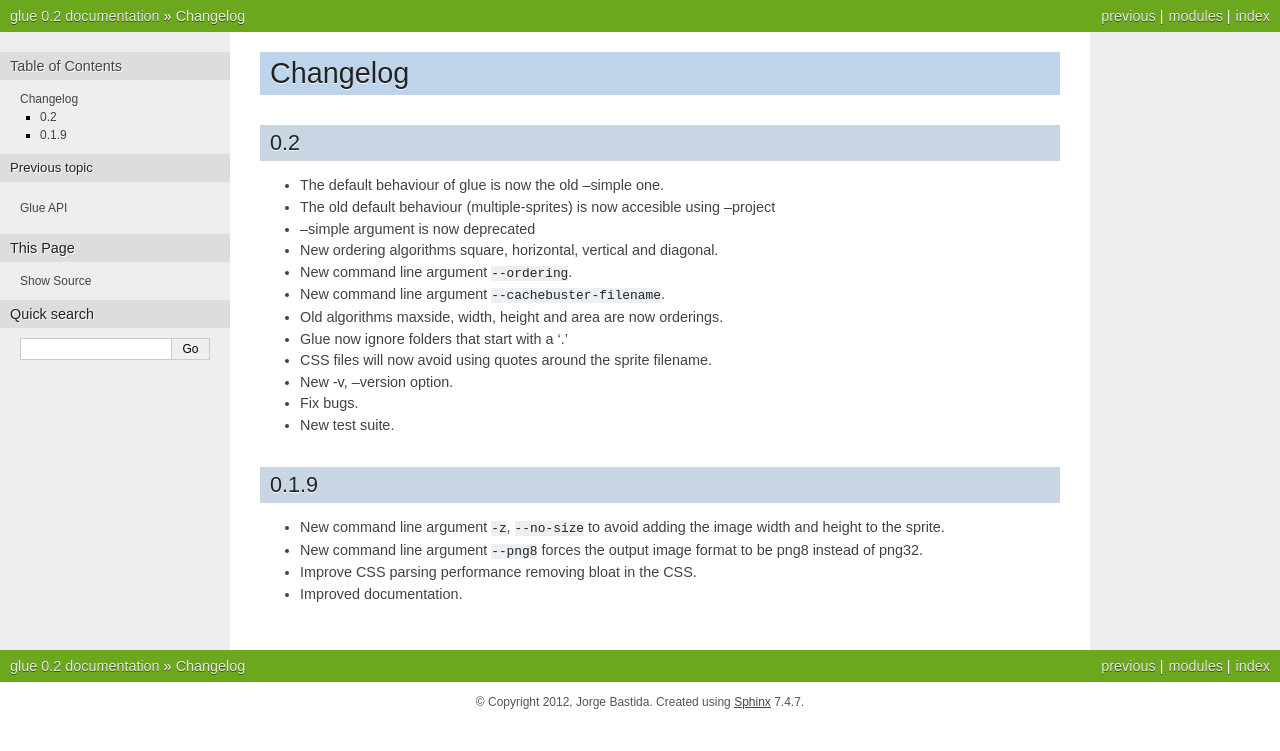
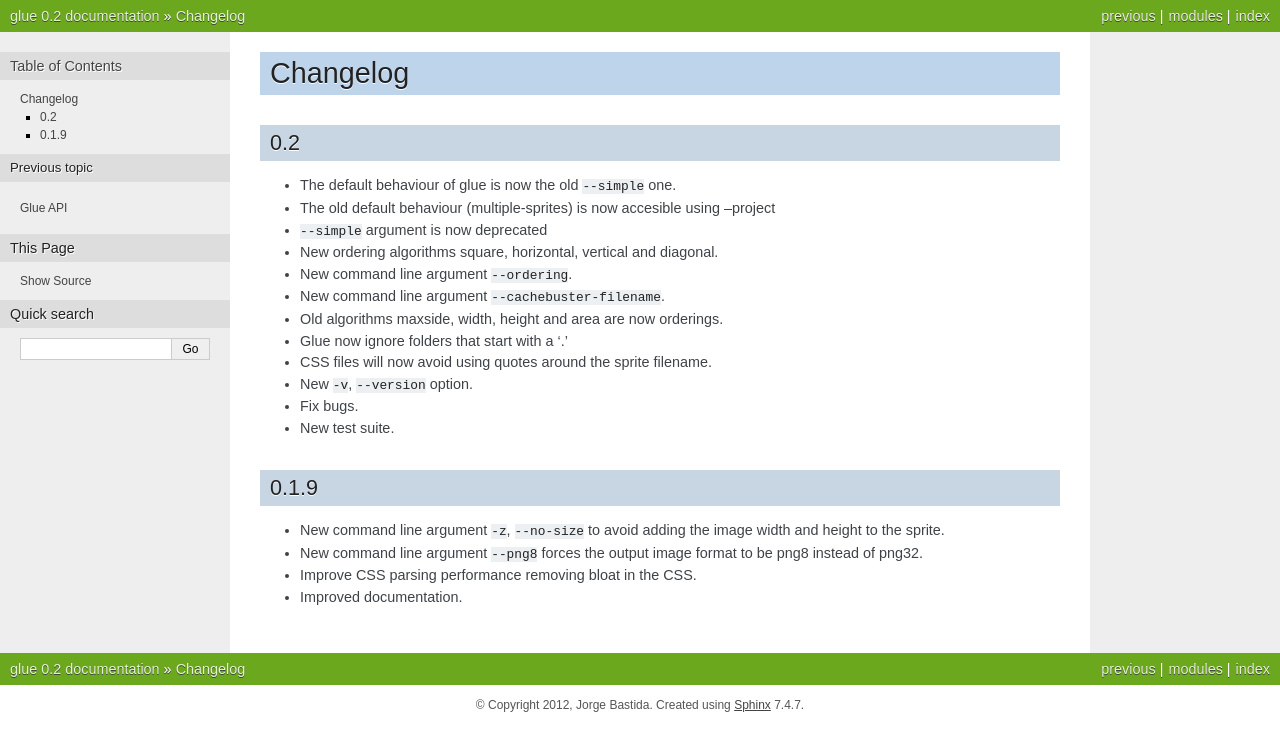
Before and after one commit to jorgebastida/glue, a Sphinx documentation site: the page built from docs/changelog.rst, in a window 1280 px wide. Shown: the top 751 px of the page. Built offline with Sphinx 7.4.7, drawn with Linux system fonts in a browser that asks for light colours; the version number is read from the project's files by our own code.

```diff
--- a/docs/changelog.rst
+++ b/docs/changelog.rst
@@ -3,16 +3,16 @@ Changelog
 
 0.2
 ^^^^^
-* The default behaviour of glue is now the old --simple one.
+* The default behaviour of glue is now the old ``--simple`` one.
 * The old default behaviour (multiple-sprites) is now accesible using --project
-* --simple argument is now deprecated
+* ``--simple`` argument is now deprecated
 * New ordering algorithms square, horizontal, vertical and diagonal.
 * New command line argument ``--ordering``.
 * New command line argument ``--cachebuster-filename``.
 * Old algorithms maxside, width, height and area are now orderings.
 * Glue now ignore folders that start with a '.'
 * CSS files will now avoid using quotes around the sprite filename.
-* New -v, --version option.
+* New ``-v``, ``--version`` option.
 * Fix bugs.
 * New test suite.
 
```
